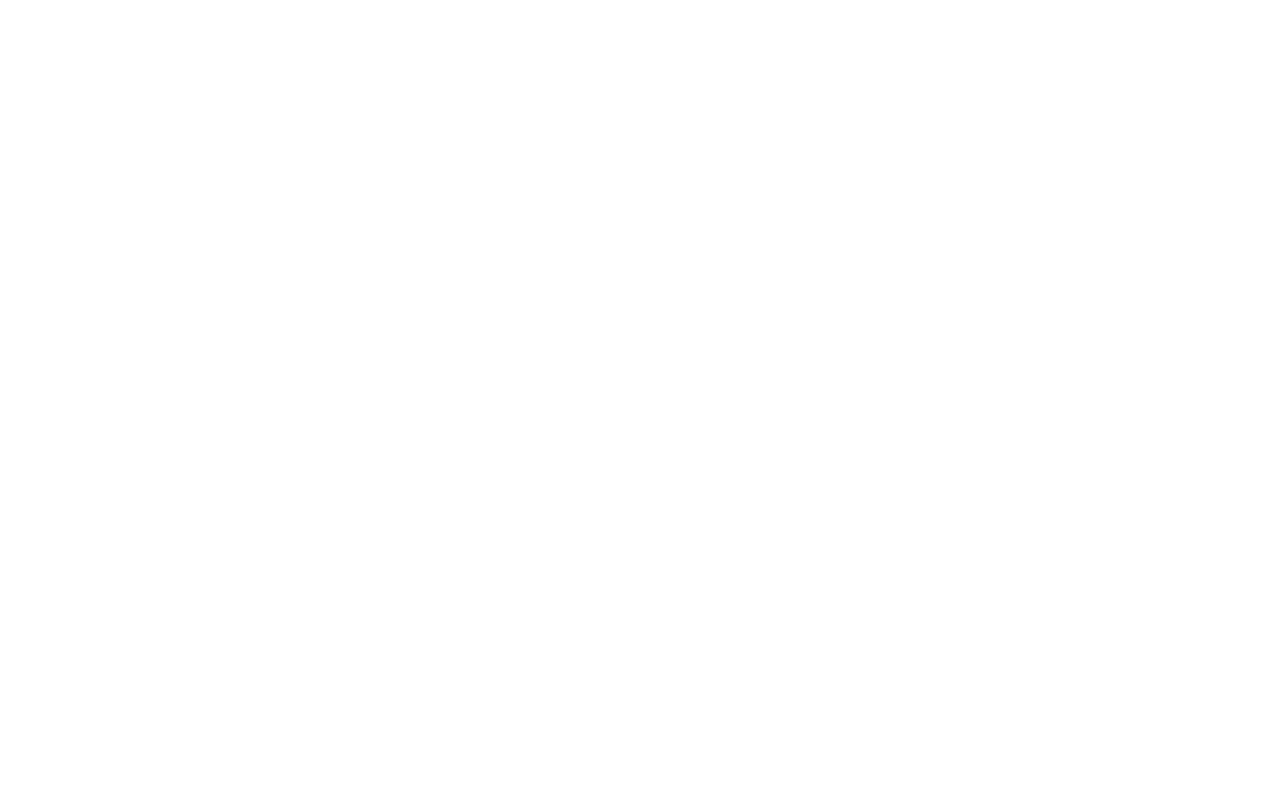
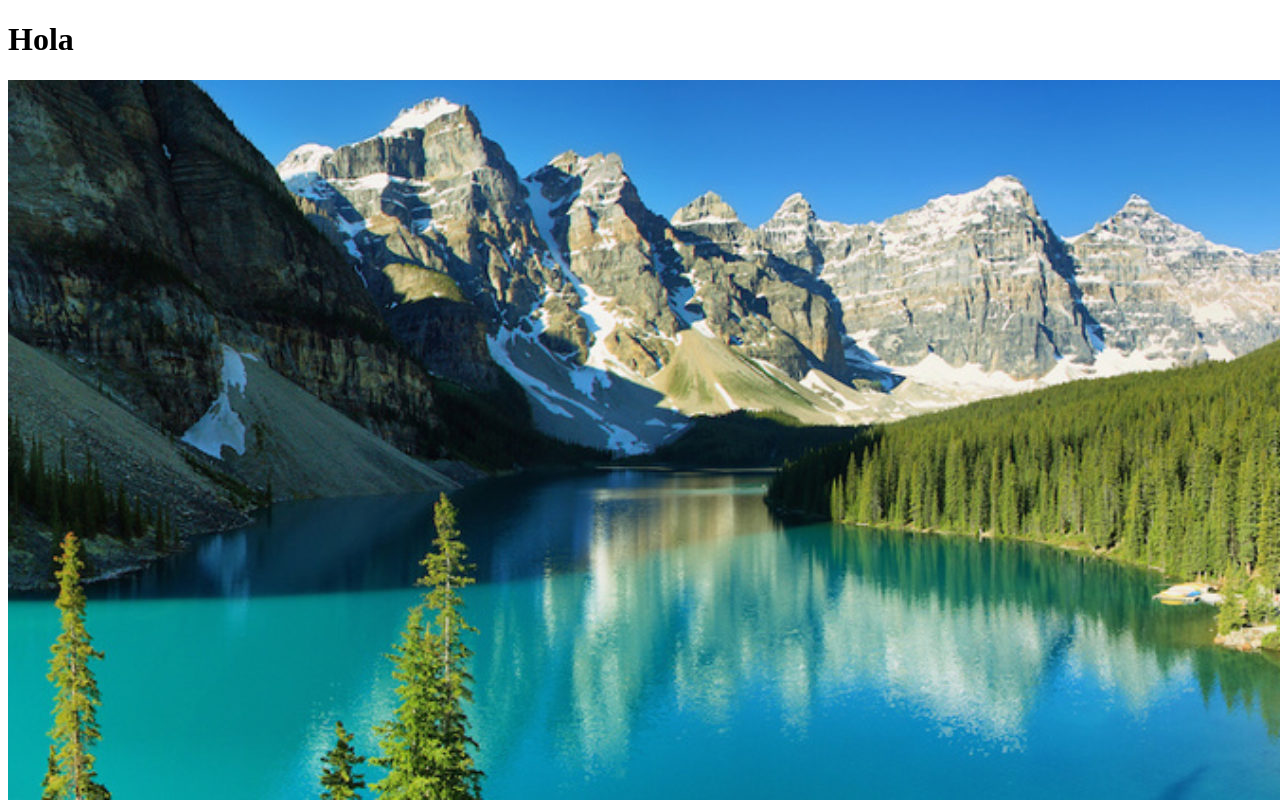
Before and after one commit to Da-vidci-Restrepo/r1020104627, a plain HTML site: page index.html in a window 1280 px wide. Drawn offline with Linux system fonts and the light colour scheme.

Commit message:
commit3br1

```diff
--- a/index.html
+++ b/index.html
@@ -7,6 +7,14 @@
 		<link rel="stylesheet" href="">
 	</head>
 	<body>
+		<header id="cabez">
+			<h1>Hola</h1>
+		</header>
+		<section>
+			<img src="img/img1.jpg" id="img1">
+		</section>
+		<footer>
 
+		</footer>
 	</body>
 </html>
```
